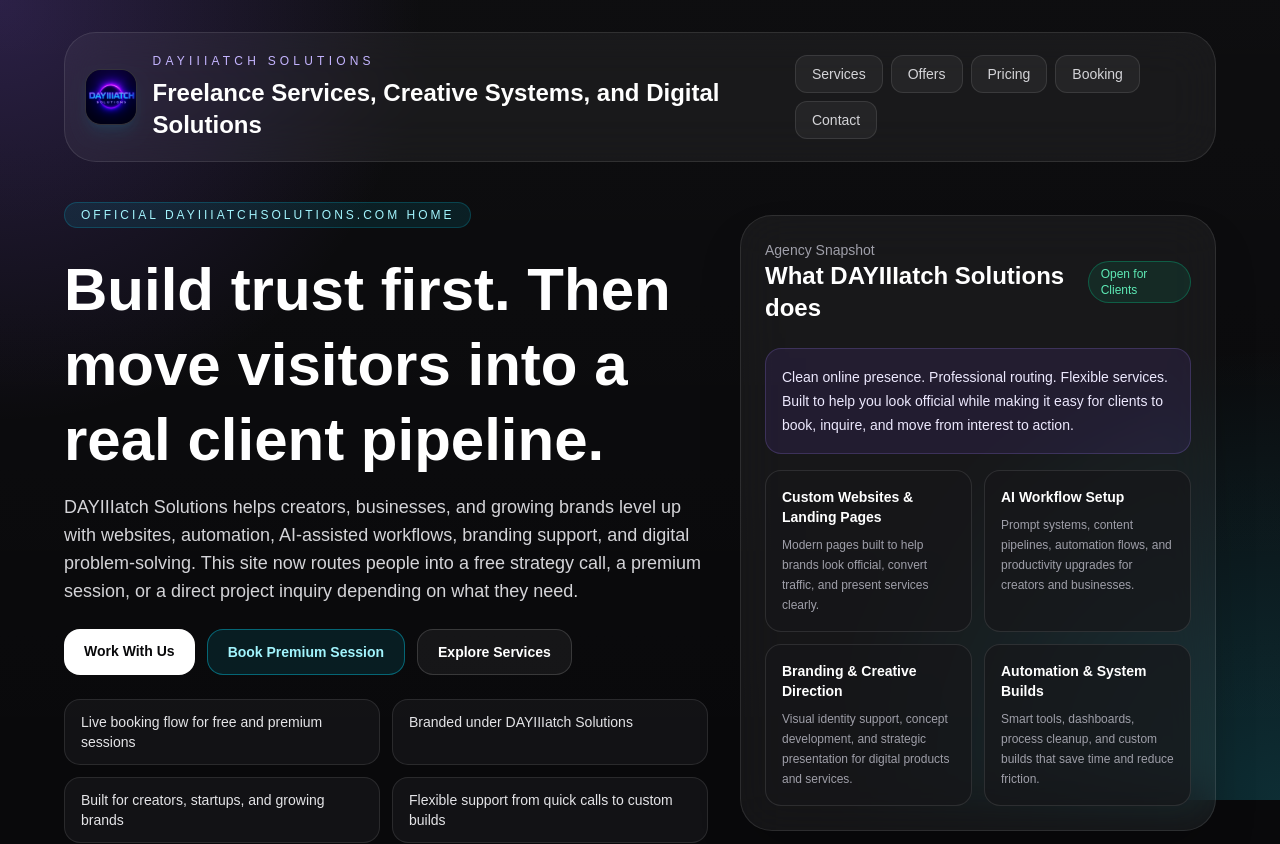
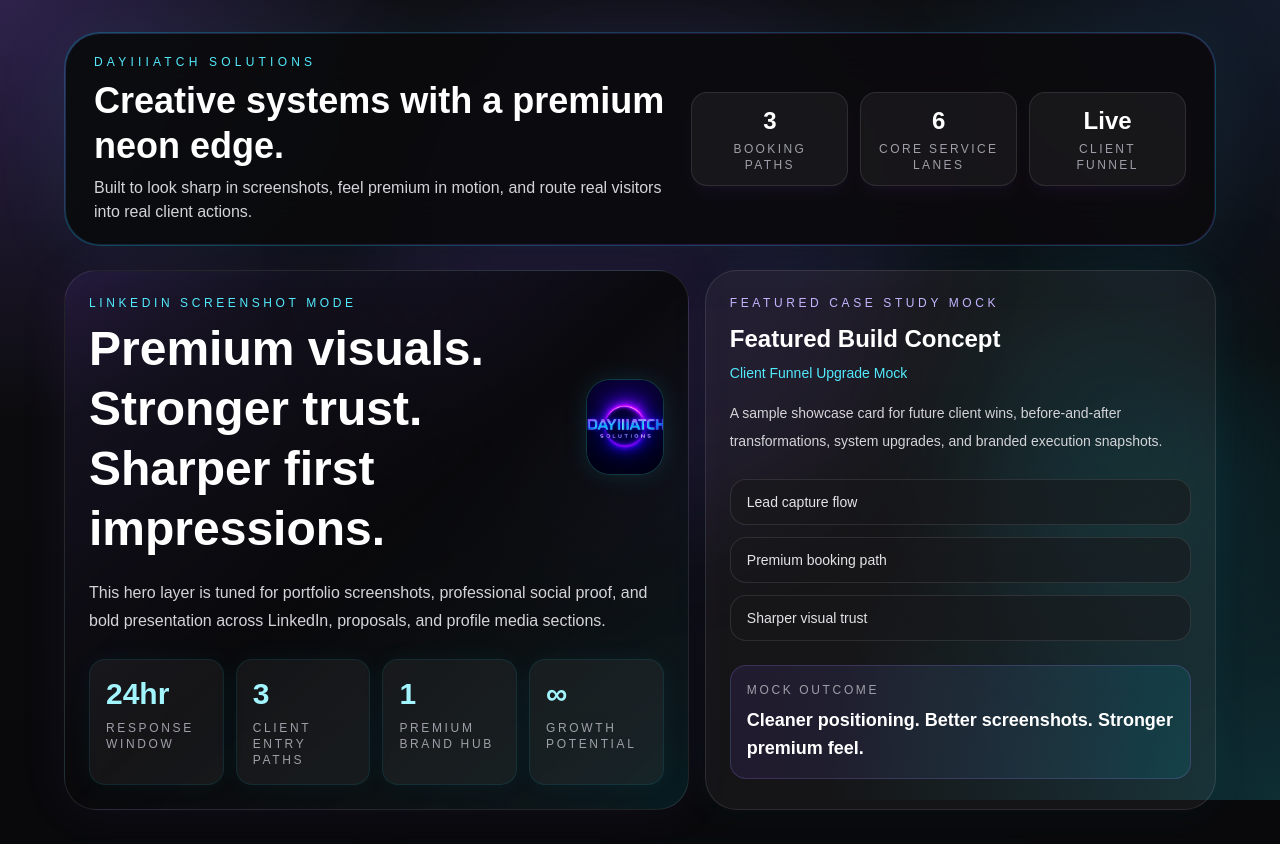
Before and after one commit to GoatManBizzle/dayiiiatch-web, a Next.js app: page / in a window 1280 px wide. Shown: the top 844 px of the page. Built offline with nearby package versions, Linux system fonts and the light colour scheme.

Commit message:
Add LinkedIn screenshot mode visuals

```diff
--- a/src/app/page.tsx
+++ b/src/app/page.tsx
@@ -1,5 +1,3 @@
-import Image from "next/image";
-
 export default function DayiiiatchSolutionsAgencyLanding() {
   const platforms = [
     {
@@ -179,25 +177,142 @@
     { label: "Inquiry Form", href: "#contact-form" },
   ];
 
+  const stats = [
+    { label: "Booking Paths", value: "3" },
+    { label: "Core Service Lanes", value: "6" },
+    { label: "Client Funnel", value: "Live" },
+  ];
+
+  const screenshotStats = [
+    { value: "24hr", label: "Response Window" },
+    { value: "3", label: "Client Entry Paths" },
+    { value: "1", label: "Premium Brand Hub" },
+    { value: "∞", label: "Growth Potential" },
+  ];
+
+  const neonDividers = [
+    "Strategy-first service flow",
+    "Neon brand presence",
+    "Built for LinkedIn-ready presentation",
+  ];
+
+  const caseStudyMock = {
+    title: "Featured Build Concept",
+    subtitle: "Client Funnel Upgrade Mock",
+    summary:
+      "A sample showcase card for future client wins, before-and-after transformations, system upgrades, and branded execution snapshots.",
+    metrics: ["Lead capture flow", "Premium booking path", "Sharper visual trust"],
+  };
+
   return (
-    <div className="min-h-screen bg-zinc-950 text-white">
-      <div className="absolute inset-0 bg-[radial-gradient(circle_at_top_left,_rgba(139,92,246,0.24),_transparent_28%),radial-gradient(circle_at_bottom_right,_rgba(34,211,238,0.18),_transparent_30%),linear-gradient(to_bottom,_rgba(255,255,255,0.02),_rgba(255,255,255,0))]" />
+    <div className="min-h-screen overflow-x-hidden bg-zinc-950 text-white">
+      <div className="absolute inset-0 bg-[radial-gradient(circle_at_top_left,_rgba(139,92,246,0.26),_transparent_28%),radial-gradient(circle_at_top_right,_rgba(59,130,246,0.12),_transparent_24%),radial-gradient(circle_at_bottom_right,_rgba(34,211,238,0.18),_transparent_30%),linear-gradient(to_bottom,_rgba(255,255,255,0.02),_rgba(255,255,255,0))]" />
+      <div className="pointer-events-none absolute left-1/2 top-0 h-[520px] w-[520px] -translate-x-1/2 rounded-full bg-violet-500/10 blur-3xl" />
+      <div className="pointer-events-none absolute right-0 top-[18rem] h-80 w-80 rounded-full bg-cyan-400/10 blur-3xl" />
 
       <main className="relative mx-auto max-w-7xl px-6 py-8 md:px-10 lg:px-16">
-        <header className="mb-10 flex flex-col gap-4 rounded-[2rem] border border-white/10 bg-white/5 p-5 backdrop-blur-xl md:flex-row md:items-center md:justify-between">
+        <section className="mb-6 rounded-[2.25rem] border border-cyan-400/20 bg-gradient-to-r from-cyan-400/10 via-violet-500/10 to-fuchsia-500/10 p-[1px] shadow-[0_0_80px_rgba(56,189,248,0.08)]">
+          <div className="rounded-[2.15rem] bg-zinc-950/90 px-5 py-4 backdrop-blur-xl md:px-7 md:py-5">
+            <div className="flex flex-col gap-4 md:flex-row md:items-center md:justify-between">
+              <div>
+                <p className="text-xs uppercase tracking-[0.35em] text-cyan-300">DAYIIIatch Solutions</p>
+                <h1 className="mt-2 text-2xl font-black leading-tight md:text-4xl">
+                  Creative systems with a premium neon edge.
+                </h1>
+                <p className="mt-2 max-w-2xl text-sm leading-6 text-zinc-300 md:text-base">
+                  Built to look sharp in screenshots, feel premium in motion, and route real visitors into real client actions.
+                </p>
+              </div>
+
+              <div className="grid grid-cols-3 gap-3 md:min-w-[320px]">
+                {stats.map((stat) => (
+                  <div key={stat.label} className="rounded-2xl border border-white/10 bg-white/5 px-4 py-3 text-center shadow-lg shadow-violet-500/5">
+                    <p className="text-lg font-black text-white md:text-2xl">{stat.value}</p>
+                    <p className="mt-1 text-[10px] uppercase tracking-[0.2em] text-zinc-400 md:text-xs">{stat.label}</p>
+                  </div>
+                ))}
+              </div>
+            </div>
+          </div>
+        </section>
+
+        <section className="mb-10 grid gap-4 lg:grid-cols-[1.1fr_0.9fr]">
+          <div className="rounded-[2rem] border border-white/10 bg-gradient-to-br from-violet-500/12 via-zinc-950/90 to-cyan-400/10 p-6 shadow-[0_0_50px_rgba(139,92,246,0.08)]">
+            <div className="mb-5 flex items-center justify-between gap-4">
+              <div>
+                <p className="text-xs uppercase tracking-[0.3em] text-cyan-300">LinkedIn Screenshot Mode</p>
+                <h2 className="mt-2 text-3xl font-black leading-tight md:text-5xl">
+                  Premium visuals.
+                  <br />
+                  Stronger trust.
+                  <br />
+                  Sharper first impressions.
+                </h2>
+              </div>
+              <div className="relative hidden h-24 w-24 overflow-hidden rounded-3xl border border-cyan-400/20 bg-zinc-900/70 shadow-[0_0_24px_rgba(34,211,238,0.12)] md:block">
+                <img
+                  src="/dayiiiatch-logo.png"
+                  alt="DAYIIIatch Solutions logo badge"
+                  className="h-full w-full object-cover"
+                />
+              </div>
+            </div>
+
+            <p className="max-w-3xl text-sm leading-7 text-zinc-300 md:text-base">
+              This hero layer is tuned for portfolio screenshots, professional social proof, and bold presentation across LinkedIn, proposals, and profile media sections.
+            </p>
+
+            <div className="mt-6 grid gap-3 sm:grid-cols-2 xl:grid-cols-4">
+              {screenshotStats.map((item) => (
+                <div key={item.label} className="rounded-2xl border border-cyan-400/10 bg-white/5 px-4 py-4 shadow-[0_0_24px_rgba(34,211,238,0.06)]">
+                  <p className="text-2xl font-black text-cyan-200 md:text-3xl">{item.value}</p>
+                  <p className="mt-2 text-xs uppercase tracking-[0.22em] text-zinc-400">{item.label}</p>
+                </div>
+              ))}
+            </div>
+          </div>
+
+          <div className="rounded-[2rem] border border-white/10 bg-white/5 p-6 shadow-[0_0_40px_rgba(34,211,238,0.05)]">
+            <p className="text-xs uppercase tracking-[0.3em] text-violet-300">Featured Case Study Mock</p>
+            <h3 className="mt-3 text-2xl font-black">{caseStudyMock.title}</h3>
+            <p className="mt-2 text-sm font-medium text-cyan-300">{caseStudyMock.subtitle}</p>
+            <p className="mt-4 text-sm leading-7 text-zinc-300">{caseStudyMock.summary}</p>
+
+            <div className="mt-6 grid gap-3">
+              {caseStudyMock.metrics.map((metric) => (
+                <div key={metric} className="rounded-2xl border border-white/10 bg-zinc-900/60 px-4 py-3 text-sm text-zinc-200">
+                  {metric}
+                </div>
+              ))}
+            </div>
+
+            <div className="mt-6 rounded-2xl border border-violet-400/20 bg-gradient-to-r from-violet-500/10 to-cyan-400/10 px-4 py-4">
+              <p className="text-xs uppercase tracking-[0.22em] text-zinc-400">Mock Outcome</p>
+              <p className="mt-2 text-lg font-bold text-white">Cleaner positioning. Better screenshots. Stronger premium feel.</p>
+            </div>
+          </div>
+        </section>
+
+        <section className="mb-10 flex flex-wrap gap-3">
+          {neonDividers.map((item) => (
+            <div key={item} className="rounded-full border border-cyan-400/20 bg-cyan-400/10 px-4 py-2 text-xs font-medium uppercase tracking-[0.24em] text-cyan-100 shadow-[0_0_18px_rgba(34,211,238,0.08)]">
+              {item}
+            </div>
+          ))}
+        </section>
+
+        <header className="mb-10 flex flex-col gap-4 rounded-[2rem] border border-white/10 bg-white/5 p-5 backdrop-blur-xl shadow-[0_0_40px_rgba(139,92,246,0.06)] md:flex-row md:items-center md:justify-between">
           <div className="flex items-center gap-4">
-            <div className="relative h-14 w-14 overflow-hidden rounded-2xl border border-white/10 bg-zinc-900/70 shadow-lg shadow-cyan-500/10">
-              <Image
+            <div className="relative h-14 w-14 overflow-hidden rounded-2xl border border-cyan-400/30 bg-zinc-900/80 shadow-[0_0_20px_rgba(34,211,238,0.18)]">
+              <img
                 src="/dayiiiatch-logo.png"
                 alt="DAYIIIatch Solutions logo"
-                fill
-                className="object-cover"
-                priority
+                className="h-full w-full object-cover"
               />
             </div>
             <div>
               <p className="text-xs uppercase tracking-[0.35em] text-violet-300">DAYIIIatch Solutions</p>
-              <h1 className="mt-2 text-xl font-semibold md:text-2xl">Freelance Services, Creative Systems, and Digital Solutions</h1>
+              <h2 className="mt-2 text-xl font-semibold md:text-2xl">Freelance Services, Creative Systems, and Digital Solutions</h2>
             </div>
           </div>
 
@@ -210,14 +325,14 @@
           </nav>
         </header>
 
-        <section className="grid gap-8 lg:grid-cols-[1.15fr_0.85fr] lg:items-center">
+        <section className="grid gap-8 lg:grid-cols-[1.1fr_0.9fr] lg:items-center">
           <div className="space-y-6">
-            <div className="inline-flex rounded-full border border-cyan-400/20 bg-cyan-400/10 px-4 py-1 text-xs font-medium uppercase tracking-[0.25em] text-cyan-200">
+            <div className="inline-flex rounded-full border border-cyan-400/20 bg-cyan-400/10 px-4 py-1 text-xs font-medium uppercase tracking-[0.25em] text-cyan-200 shadow-[0_0_24px_rgba(34,211,238,0.12)]">
               Official DAYIIIatchSolutions.com Home
             </div>
 
             <div className="space-y-4">
-              <h2 className="max-w-4xl text-4xl font-black leading-tight md:text-6xl">
+              <h2 className="max-w-4xl text-4xl font-black leading-[0.95] md:text-7xl">
                 Build trust first. Then move visitors into a real client pipeline.
               </h2>
               <p className="max-w-2xl text-base leading-7 text-zinc-300 md:text-lg">
@@ -232,7 +347,7 @@
                 href="https://calendly.com/dayiiiatchsolutions/free-15min-strategy-call"
                 target="_blank"
                 rel="noreferrer"
-                className="rounded-2xl bg-white px-5 py-3 text-sm font-semibold text-zinc-950 transition hover:scale-[1.02]"
+                className="rounded-2xl border border-white/20 bg-white px-5 py-3 text-sm font-semibold text-zinc-950 transition hover:scale-[1.03] hover:shadow-[0_0_30px_rgba(255,255,255,0.22)]"
               >
                 Work With Us
               </a>
@@ -240,37 +355,38 @@
                 href="https://calendly.com/dayiiiatchsolutions/deep-strategy-session-paid"
                 target="_blank"
                 rel="noreferrer"
-                className="rounded-2xl border border-cyan-400/40 bg-cyan-400/10 px-5 py-3 text-sm font-semibold text-cyan-200 transition hover:bg-cyan-400/20"
+                className="rounded-2xl border border-cyan-400/40 bg-gradient-to-r from-cyan-400/15 to-violet-500/15 px-5 py-3 text-sm font-semibold text-cyan-100 transition hover:scale-[1.03] hover:shadow-[0_0_30px_rgba(34,211,238,0.2)]"
               >
                 Book Premium Session
               </a>
-              <a href="#services" className="rounded-2xl border border-white/15 bg-white/5 px-5 py-3 text-sm font-semibold text-white transition hover:bg-white/10">
+              <a href="#services" className="rounded-2xl border border-white/15 bg-white/5 px-5 py-3 text-sm font-semibold text-white transition hover:scale-[1.03] hover:bg-white/10">
                 Explore Services
               </a>
             </div>
 
             <div className="grid gap-3 sm:grid-cols-2">
               {trustPoints.map((point) => (
-                <div key={point} className="rounded-2xl border border-white/10 bg-zinc-900/70 px-4 py-3 text-sm text-zinc-200">
+                <div key={point} className="rounded-2xl border border-white/10 bg-zinc-900/70 px-4 py-3 text-sm text-zinc-200 shadow-[0_0_20px_rgba(139,92,246,0.05)]">
                   {point}
                 </div>
               ))}
             </div>
           </div>
 
-          <div className="rounded-[2rem] border border-white/10 bg-white/5 p-6 shadow-2xl backdrop-blur-xl">
-            <div className="mb-6 flex items-center justify-between">
+          <div className="relative rounded-[2rem] border border-white/10 bg-white/5 p-6 shadow-2xl backdrop-blur-xl">
+            <div className="absolute inset-0 rounded-[2rem] bg-gradient-to-br from-violet-500/10 via-transparent to-cyan-400/10" />
+            <div className="relative mb-6 flex items-center justify-between">
               <div>
                 <p className="text-sm text-zinc-400">Agency Snapshot</p>
                 <h3 className="text-2xl font-bold">What DAYIIIatch Solutions does</h3>
               </div>
-              <div className="rounded-full border border-emerald-400/30 bg-emerald-400/10 px-3 py-1 text-xs font-medium text-emerald-300">
+              <div className="rounded-full border border-emerald-400/30 bg-emerald-400/10 px-3 py-1 text-xs font-medium text-emerald-300 shadow-[0_0_20px_rgba(16,185,129,0.12)]">
                 Open for Clients
               </div>
             </div>
 
-            <div className="space-y-4">
-              <div className="rounded-2xl border border-violet-400/20 bg-violet-500/10 p-4">
+            <div className="relative space-y-4">
+              <div className="rounded-2xl border border-violet-400/20 bg-violet-500/10 p-4 shadow-[0_0_28px_rgba(168,85,247,0.08)]">
                 <p className="text-sm leading-6 text-violet-100">
                   Clean online presence. Professional routing. Flexible services. Built to help you look official while
                   making it easy for clients to book, inquire, and move from interest to action.
@@ -279,7 +395,7 @@
 
               <div className="grid gap-3 sm:grid-cols-2">
                 {services.slice(0, 4).map((service) => (
-                  <div key={service.title} className="rounded-2xl border border-white/10 bg-zinc-900/70 p-4">
+                  <div key={service.title} className="rounded-2xl border border-white/10 bg-zinc-900/70 p-4 transition hover:-translate-y-1 hover:border-cyan-400/20">
                     <p className="text-sm font-semibold text-white">{service.title}</p>
                     <p className="mt-2 text-xs leading-5 text-zinc-400">{service.text}</p>
                   </div>
@@ -302,7 +418,7 @@
 
           <div className="grid gap-4 md:grid-cols-3">
             {featuredOffers.map((offer) => (
-              <div key={offer.title} className="rounded-[1.6rem] border border-white/10 bg-white/5 p-5 transition hover:-translate-y-1 hover:bg-white/10">
+              <div key={offer.title} className="rounded-[1.6rem] border border-white/10 bg-white/5 p-5 transition hover:-translate-y-1 hover:border-violet-400/20 hover:bg-white/10 hover:shadow-[0_0_32px_rgba(139,92,246,0.08)]">
                 <h4 className="text-xl font-semibold">{offer.title}</h4>
                 <p className="mt-3 text-sm leading-6 text-zinc-400">{offer.text}</p>
                 <a
@@ -331,7 +447,7 @@
 
           <div className="grid gap-4 md:grid-cols-2 xl:grid-cols-3">
             {services.map((service) => (
-              <div key={service.title} className="rounded-[1.6rem] border border-white/10 bg-white/5 p-5 transition hover:-translate-y-1 hover:bg-white/10">
+              <div key={service.title} className="rounded-[1.6rem] border border-white/10 bg-white/5 p-5 transition hover:-translate-y-1 hover:border-cyan-400/20 hover:bg-white/10 hover:shadow-[0_0_28px_rgba(34,211,238,0.07)]">
                 <h4 className="text-xl font-semibold">{service.title}</h4>
                 <p className="mt-3 text-sm leading-6 text-zinc-400">{service.text}</p>
               </div>
@@ -351,8 +467,8 @@
           </div>
 
           <div className="grid gap-4 lg:grid-cols-3">
-            {packages.map((pkg) => (
-              <div key={pkg.title} className="rounded-[1.8rem] border border-white/10 bg-white/5 p-6">
+            {packages.map((pkg, index) => (
+              <div key={pkg.title} className={`rounded-[1.8rem] border p-6 ${index === 1 ? "border-cyan-400/30 bg-gradient-to-b from-cyan-400/10 to-violet-500/10 shadow-[0_0_30px_rgba(34,211,238,0.12)]" : "border-white/10 bg-white/5"}`}>
                 <p className="text-sm uppercase tracking-[0.2em] text-cyan-300">{pkg.title}</p>
                 <h4 className="mt-3 text-3xl font-black">{pkg.price}</h4>
                 <p className="mt-3 text-sm leading-6 text-zinc-400">{pkg.text}</p>
@@ -376,7 +492,7 @@
 
           <div className="grid gap-4 lg:grid-cols-3">
             {testimonials.map((item, index) => (
-              <div key={index} className="rounded-[1.8rem] border border-white/10 bg-white/5 p-6">
+              <div key={index} className="rounded-[1.8rem] border border-white/10 bg-white/5 p-6 transition hover:-translate-y-1 hover:border-violet-400/20 hover:shadow-[0_0_32px_rgba(168,85,247,0.08)]">
                 <p className="text-sm leading-7 text-zinc-300">“{item.quote}”</p>
                 <div className="mt-5 border-t border-white/10 pt-4">
                   <p className="font-semibold text-white">{item.name}</p>
@@ -400,7 +516,7 @@
                 href={platform.href}
                 target={platform.href.startsWith("http") ? "_blank" : undefined}
                 rel={platform.href.startsWith("http") ? "noreferrer" : undefined}
-                className="group rounded-[1.8rem] border border-white/10 bg-white/5 p-6 transition hover:-translate-y-1 hover:border-cyan-400/40 hover:bg-white/10"
+                className="group rounded-[1.8rem] border border-white/10 bg-white/5 p-6 transition hover:-translate-y-1 hover:border-cyan-400/40 hover:bg-white/10 hover:shadow-[0_0_32px_rgba(34,211,238,0.08)]"
               >
                 <div className="mb-5 flex items-center justify-between gap-3">
                   <div className="flex h-12 w-12 items-center justify-center rounded-2xl border border-white/10 bg-zinc-900 text-lg font-bold text-cyan-300">
@@ -422,7 +538,7 @@
 
         <section id="process" className="mt-16 grid gap-4 lg:grid-cols-4">
           {process.map((item) => (
-            <div key={item.step} className="rounded-[1.6rem] border border-white/10 bg-white/5 p-5">
+            <div key={item.step} className="rounded-[1.6rem] border border-white/10 bg-white/5 p-5 transition hover:border-violet-400/20 hover:bg-white/10">
               <p className="text-sm font-semibold text-violet-300">{item.step}</p>
               <h4 className="mt-2 text-xl font-bold">{item.title}</h4>
               <p className="mt-3 text-sm leading-6 text-zinc-400">{item.text}</p>
@@ -443,7 +559,7 @@
             </div>
           </div>
 
-          <div className="rounded-[2rem] border border-white/10 bg-gradient-to-r from-violet-500/15 via-white/5 to-cyan-400/10 p-6">
+          <div className="rounded-[2rem] border border-white/10 bg-gradient-to-r from-violet-500/15 via-white/5 to-cyan-400/10 p-6 shadow-[0_0_36px_rgba(139,92,246,0.08)]">
             <p className="text-sm uppercase tracking-[0.25em] text-zinc-300">Frequently Asked Questions</p>
             <h3 className="mt-2 text-3xl font-bold">Quick answers for new visitors</h3>
             <div className="mt-5 space-y-3">
@@ -457,7 +573,7 @@
           </div>
         </section>
 
-        <section id="contact-form" className="mt-16 rounded-[2rem] border border-white/10 bg-white/5 p-8">
+        <section id="contact-form" className="mt-16 rounded-[2rem] border border-white/10 bg-white/5 p-8 shadow-[0_0_40px_rgba(34,211,238,0.05)]">
           <div className="mb-8 text-center">
             <p className="text-sm uppercase tracking-[0.25em] text-zinc-400">Contact</p>
             <h3 className="mt-2 text-4xl font-black">Send a direct project inquiry</h3>
@@ -478,7 +594,7 @@
                 name="name"
                 type="text"
                 required
-                className="w-full rounded-2xl border border-white/10 bg-zinc-900/70 px-4 py-3 text-sm text-white outline-none transition focus:border-cyan-400/50"
+                className="w-full rounded-2xl border border-white/10 bg-zinc-900/70 px-4 py-3 text-sm text-white outline-none transition focus:border-cyan-400/50 focus:shadow-[0_0_18px_rgba(34,211,238,0.08)]"
                 placeholder="Your name"
               />
             </div>
@@ -490,7 +606,7 @@
                 name="email"
                 type="email"
                 required
-                className="w-full rounded-2xl border border-white/10 bg-zinc-900/70 px-4 py-3 text-sm text-white outline-none transition focus:border-cyan-400/50"
+                className="w-full rounded-2xl border border-white/10 bg-zinc-900/70 px-4 py-3 text-sm text-white outline-none transition focus:border-cyan-400/50 focus:shadow-[0_0_18px_rgba(34,211,238,0.08)]"
                 placeholder="you@example.com"
               />
             </div>
@@ -501,7 +617,7 @@
                 id="projectType"
                 name="project_type"
                 type="text"
-                className="w-full rounded-2xl border border-white/10 bg-zinc-900/70 px-4 py-3 text-sm text-white outline-none transition focus:border-cyan-400/50"
+                className="w-full rounded-2xl border border-white/10 bg-zinc-900/70 px-4 py-3 text-sm text-white outline-none transition focus:border-cyan-400/50 focus:shadow-[0_0_18px_rgba(34,211,238,0.08)]"
                 placeholder="Website, automation, branding, AI workflow, tech support, etc."
               />
             </div>
@@ -513,7 +629,7 @@
                 name="message"
                 required
                 rows={6}
-                className="w-full rounded-2xl border border-white/10 bg-zinc-900/70 px-4 py-3 text-sm text-white outline-none transition focus:border-cyan-400/50"
+                className="w-full rounded-2xl border border-white/10 bg-zinc-900/70 px-4 py-3 text-sm text-white outline-none transition focus:border-cyan-400/50 focus:shadow-[0_0_18px_rgba(34,211,238,0.08)]"
                 placeholder="Tell DAYIIIatch Solutions what you need, what you're trying to build, and where you need help."
               />
             </div>
@@ -524,7 +640,7 @@
               </p>
               <button
                 type="submit"
-                className="rounded-2xl bg-white px-5 py-3 text-sm font-semibold text-zinc-950 transition hover:scale-[1.02]"
+                className="rounded-2xl border border-white/20 bg-white px-5 py-3 text-sm font-semibold text-zinc-950 transition hover:scale-[1.02] hover:shadow-[0_0_28px_rgba(255,255,255,0.18)]"
               >
                 Send Project Inquiry
               </button>
@@ -535,12 +651,11 @@
         <footer className="mt-16 border-t border-white/10 py-8">
           <div className="flex flex-col gap-6 md:flex-row md:items-center md:justify-between">
             <div className="flex items-center gap-4">
-              <div className="relative h-12 w-12 overflow-hidden rounded-2xl border border-white/10 bg-zinc-900/70">
-                <Image
+              <div className="relative h-12 w-12 overflow-hidden rounded-2xl border border-cyan-400/20 bg-zinc-900/70 shadow-[0_0_20px_rgba(34,211,238,0.12)]">
+                <img
                   src="/dayiiiatch-logo.png"
                   alt="DAYIIIatch Solutions logo"
-                  fill
-                  className="object-cover"
+                  className="h-full w-full object-cover"
                 />
               </div>
               <div>
```
